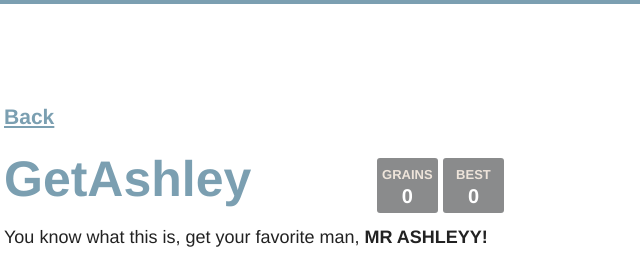
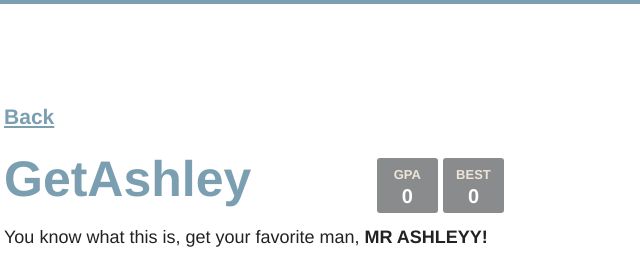
Before and after one commit to CrabHelper/get-ashley, a plain HTML site: page index.html in a window 1280 px wide. Shown: the top 260 px of the page, 386-1026 px from the left. Drawn offline with Linux system fonts and the light colour scheme; a web font is replaced by a local one.

Commit message:
Update main.css

```diff
--- a/style/main.css
+++ b/style/main.css
@@ -97,7 +97,7 @@ h1.title {
     animation-fill-mode: both; }
 
 .score-container:after {
-  content: "Grains"; }
+  content: "GPA"; }
 
 .best-container:after {
   content: "Best"; }
```
